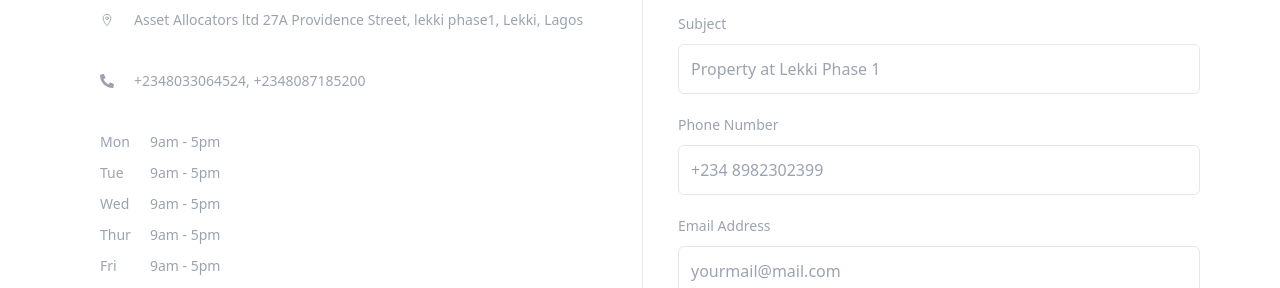
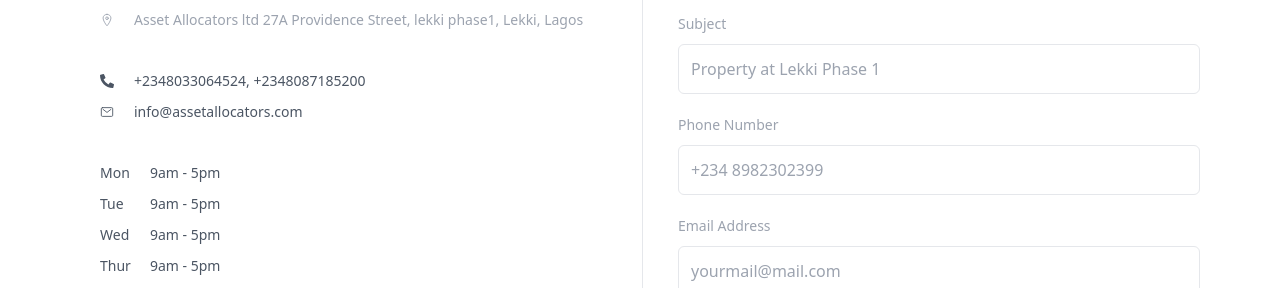
Before and after one commit to SamDesigner/EstateSite, a React (Vite) app: page /contact in a window 1280 px wide. Shown: the part 664-952 px from the top of the page. Built offline with nearby package versions, Linux system fonts and the light colour scheme; no server answers.

Commit message:
DONE: Added Email Address

```diff
--- a/src/components/ContactComponents/ContactHero.jsx
+++ b/src/components/ContactComponents/ContactHero.jsx
@@ -92,32 +92,37 @@
               Phone Numbers
             </h6>
             <h3 className="text-[24px] font-[300]">Place a Call</h3> */}
-            <div className="text-gray-400 font-[200] text-[14px] flex items-center gap-[20px]">
+            <div className="text-gray-600 font-[500] text-[14px] flex items-center gap-[20px]">
               <FaPhoneAlt />
               <div>+2348033064524, +2348087185200</div>
+            </div>
+            <div className="text-gray-600 font-[500] text-[14px] flex items-center gap-[20px]">
+              <IoMailOutline />
+
+              <div>info@assetallocators.com</div>
             </div>
           </div>
           <div className="mt-[20px] flex flex-col gap-[10px]">
             {/* <h6 className="text-primary text-[10px] uppercase">Active Days</h6>
             <h3 className="text-[24px] font-[300]">Opening Hours</h3> */}
             <div className="flex flex-col gap-[10px]">
-              <div className="text-gray-400 font-[200] text-[14px] flex ">
+              <div className="text-gray-600 font-[400] text-[14px] flex ">
                 <div className="w-[50px]">Mon</div>
                 <div>9am - 5pm</div>
               </div>
-              <div className="text-gray-400 font-[200] text-[14px] flex ">
+              <div className="text-gray-600 font-[400] text-[14px] flex ">
                 <div className="w-[50px]">Tue</div>
                 <div>9am - 5pm</div>
               </div>
-              <div className="text-gray-400 font-[200] text-[14px] flex ">
+              <div className="text-gray-600 font-[400] text-[14px] flex ">
                 <div className="w-[50px]">Wed</div>
                 <div>9am - 5pm</div>
               </div>
-              <div className="text-gray-400 font-[200] text-[14px] flex ">
+              <div className="text-gray-600 font-[400] text-[14px] flex ">
                 <div className="w-[50px]">Thur</div>
                 <div>9am - 5pm</div>
               </div>
-              <div className="text-gray-400 font-[200] text-[14px] flex ">
+              <div className="text-gray-600 font-[400] text-[14px] flex ">
                 <div className="w-[50px]">Fri</div>
                 <div>9am - 5pm</div>
               </div>
```
